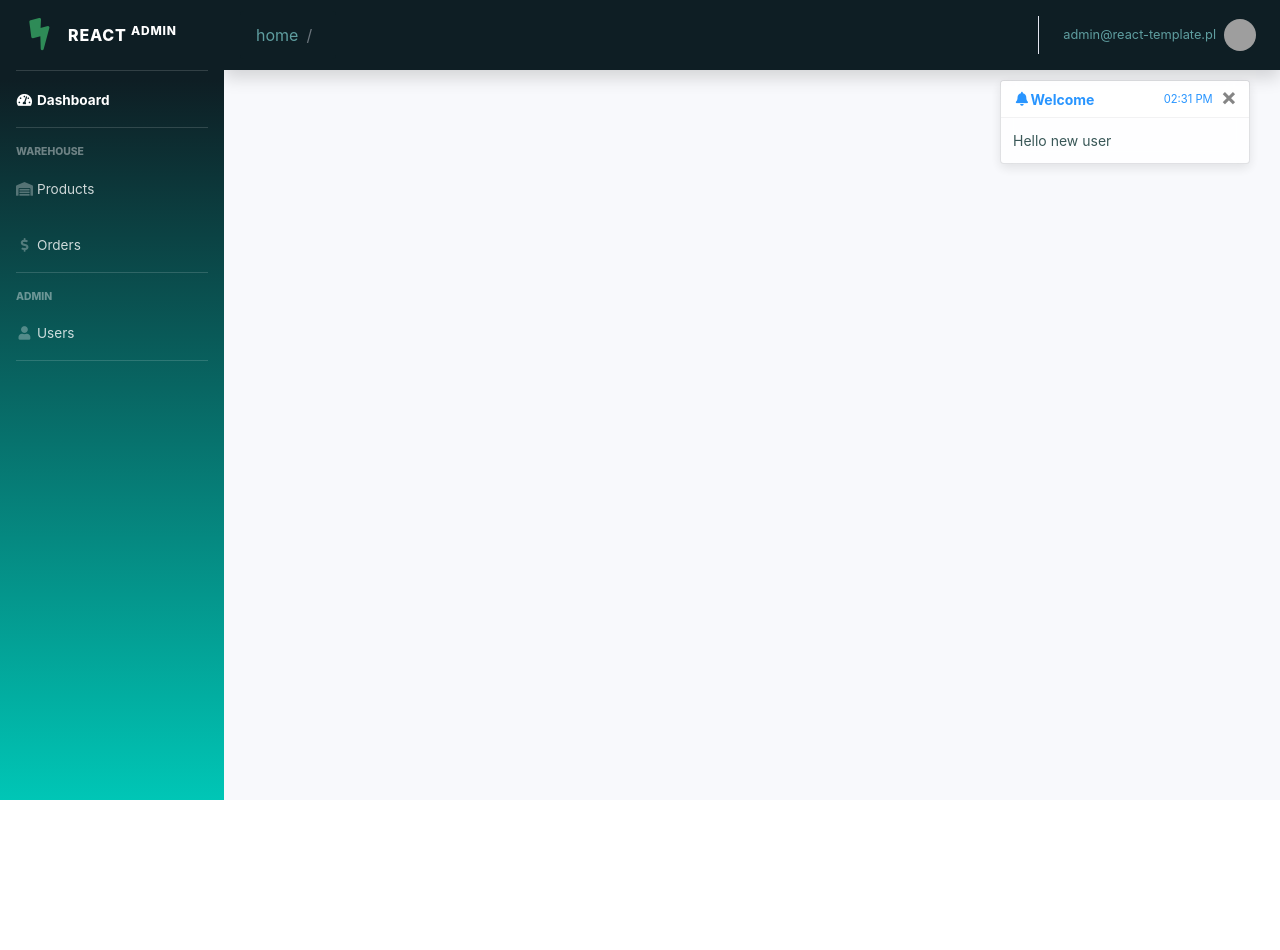
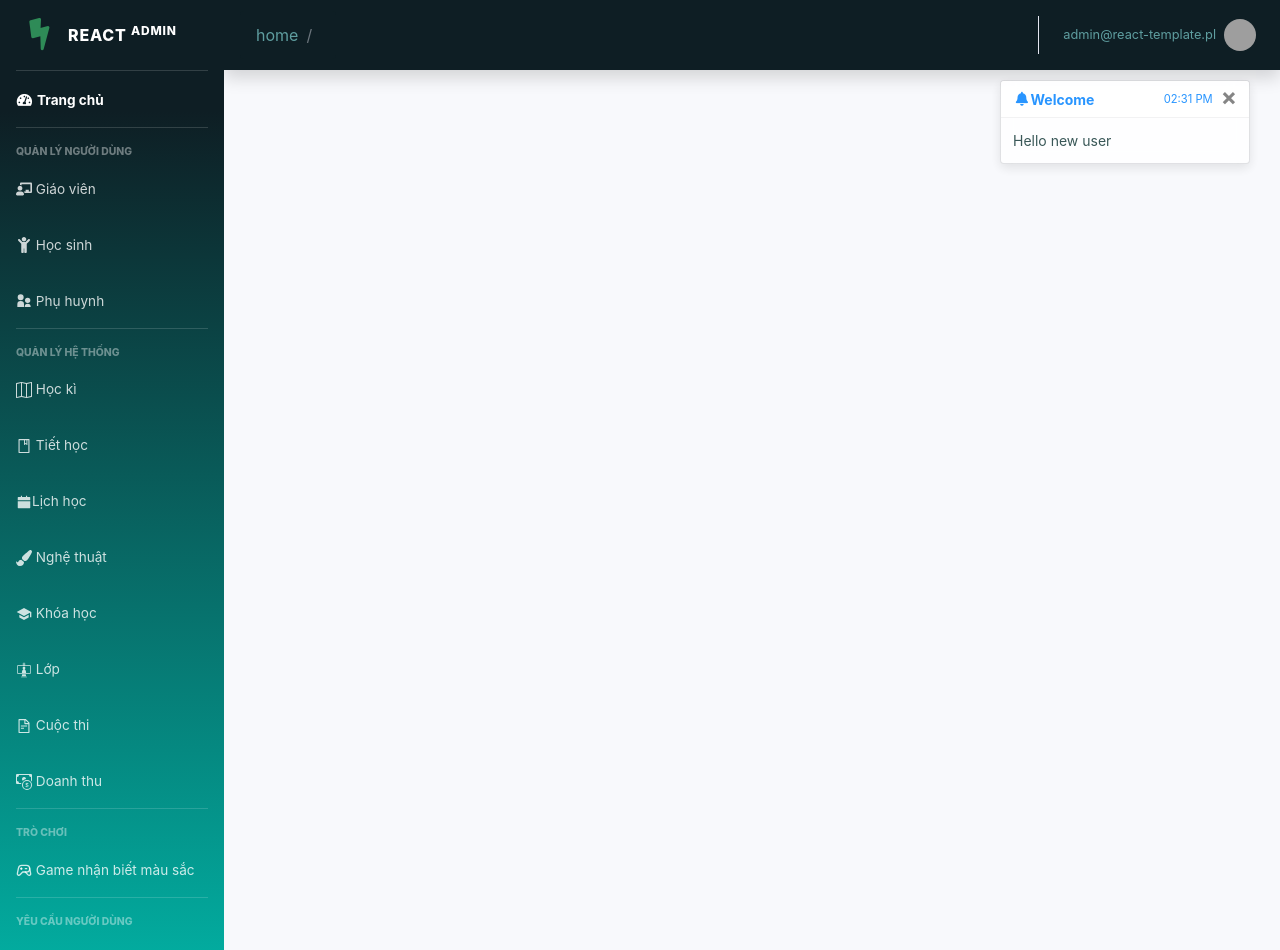
Before and after one commit to chungnguyenbkcse/KidsDrawing_Client, a React (Create React App) app: page /kids-drawing in a window 1280 px wide. Shown: the top 950 px of the page. Before the commit the page ends 800 px from the top, so only its background shows below. Built offline with nearby package versions, Linux system fonts and the light colour scheme; grey boxes are pictures that could not be loaded.

Commit message:
edit left menu

```diff
--- a/src/components/LeftMenu/LeftMenu.tsx
+++ b/src/components/LeftMenu/LeftMenu.tsx
@@ -1,5 +1,15 @@
 import React, { Fragment, useState } from "react";
 import { Link } from "react-router-dom";
+import { FaChalkboardTeacher } from "react-icons/fa";
+import { FaChild } from "react-icons/fa";
+import { RiParentFill } from "react-icons/ri";
+import { BsMap } from "react-icons/bs";
+import { AiOutlineBook, AiFillCalendar, AiOutlineFileText } from "react-icons/ai";
+import { FaPaintBrush } from "react-icons/fa";
+import { MdSchool } from "react-icons/md";
+import { GiVideoConference } from "react-icons/gi";
+import { BsCashCoin } from "react-icons/bs";
+import { TbDeviceGamepad2 } from "react-icons/tb";
 
 const LeftMenu: React.FC = () => {
 
@@ -35,42 +45,135 @@ const LeftMenu: React.FC = () => {
 
                 <li className="nav-item active">
 
-                    <Link className="nav-link" to="Home">
+                    <Link className="nav-link" to="/Home">
                         <i className="fas fa-fw fa-tachometer-alt"></i>
-                        <span>Dashboard</span>
+                        <span>Trang chủ</span>
                     </Link>
                 </li>
 
                 <hr className="sidebar-divider" />
                 <div className="sidebar-heading">
-                    Warehouse
+                    Quản lý người dùng
                 </div>
 
                 <li className="nav-item">
-                    <Link className="nav-link" to={`/products`}>
-                        <i className="fas fa-fw fa-warehouse"></i>
-                        <span>Products</span>
+                    <Link className="nav-link" to={`/teachers`}>
+                        <FaChalkboardTeacher />
+                        <span> Giáo viên</span>
                     </Link>
                 </li>
 
                 <li className="nav-item">
-                    <Link className="nav-link" to={`/orders`}>
-                        <i className="fas fa-fw fa-dollar-sign"></i>
-                        <span>Orders</span>
+                    <Link className="nav-link" to={`/students`}>
+                        <FaChild />
+                        <span> Học sinh</span>
+                    </Link>
+                </li>
+
+                <li className="nav-item">
+                    <Link className="nav-link" to={`/parents`}>
+                        <RiParentFill />
+                        <span> Phụ huynh</span>
                     </Link>
                 </li>
 
                 <hr className="sidebar-divider" />
 
                 <div className="sidebar-heading">
-                    Admin
+                    Quản lý hệ thống
                 </div>
 
 
                 <li className="nav-item">
-                    <Link className="nav-link" to={`/users`}>
-                        <i className="fas fa-fw fa-user"></i>
-                        <span>Users</span>
+                    <Link className="nav-link" to={`/semesters`}>
+                        <BsMap />
+                        <span> Học kì</span>
+                    </Link>
+                </li>
+
+                <li className="nav-item">
+                    <Link className="nav-link" to={`/lessons`}>
+                        <AiOutlineBook />
+                        <span> Tiết học</span>
+                    </Link>
+                </li>
+
+                <li className="nav-item">
+                    <Link className="nav-link" to={`/schedules`}>
+                        <AiFillCalendar />
+                        <span>Lịch học</span>
+                    </Link>
+                </li>
+
+                <li className="nav-item">
+                    <Link className="nav-link" to={`/arts`}>
+                        <FaPaintBrush />
+                        <span> Nghệ thuật</span>
+                    </Link>
+                </li>
+
+                <li className="nav-item">
+                    <Link className="nav-link" to={`/courses`}>
+                        <MdSchool />
+                        <span> Khóa học</span>
+                    </Link>
+                </li>
+
+                <li className="nav-item">
+                    <Link className="nav-link" to={`/class`}>
+                        <GiVideoConference />
+                        <span> Lớp</span>
+                    </Link>
+                </li>
+
+                <li className="nav-item">
+                    <Link className="nav-link" to={`/contests`}>
+                        <AiOutlineFileText />
+                        <span> Cuộc thi</span>
+                    </Link>
+                </li>
+
+                <li className="nav-item">
+                    <Link className="nav-link" to={`/revenues`}>
+                        <BsCashCoin />
+                        <span> Doanh thu</span>
+                    </Link>
+                </li>
+
+                <hr className="sidebar-divider" />
+
+                <div className="sidebar-heading">
+                    Trò chơi
+                </div>
+
+                <li className="nav-item">
+                    <Link className="nav-link" to={`/game`}>
+                        <TbDeviceGamepad2 />
+                        <span> Game nhận biết màu sắc</span>
+                    </Link>
+                </li>
+
+                <hr className="sidebar-divider" />
+
+                <div className="sidebar-heading">
+                    Yêu cầu người dùng
+                </div>
+
+                <li className="nav-item">
+                    <Link className="nav-link" to={`/request-student-off`}>
+                        <span>Nghỉ học</span>
+                    </Link>
+                </li>
+
+                <li className="nav-item">
+                    <Link className="nav-link" to={`/request-teacher-off`}>
+                        <span>Nghỉ dạy</span>
+                    </Link>
+                </li>
+
+                <li className="nav-item">
+                    <Link className="nav-link" to={`/request-level`}>
+                        <span>Xác nhận trình độ</span>
                     </Link>
                 </li>
 
```
